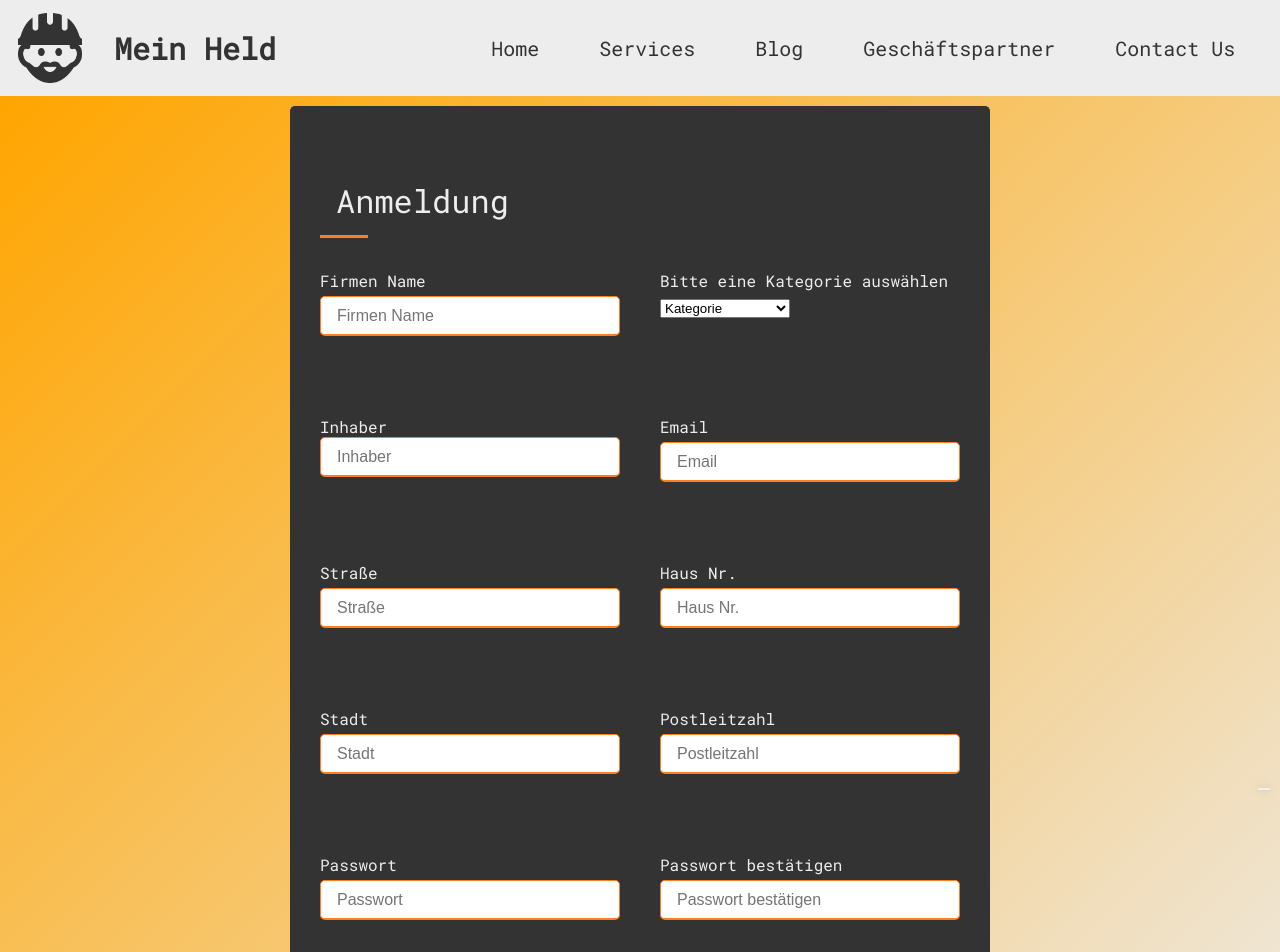
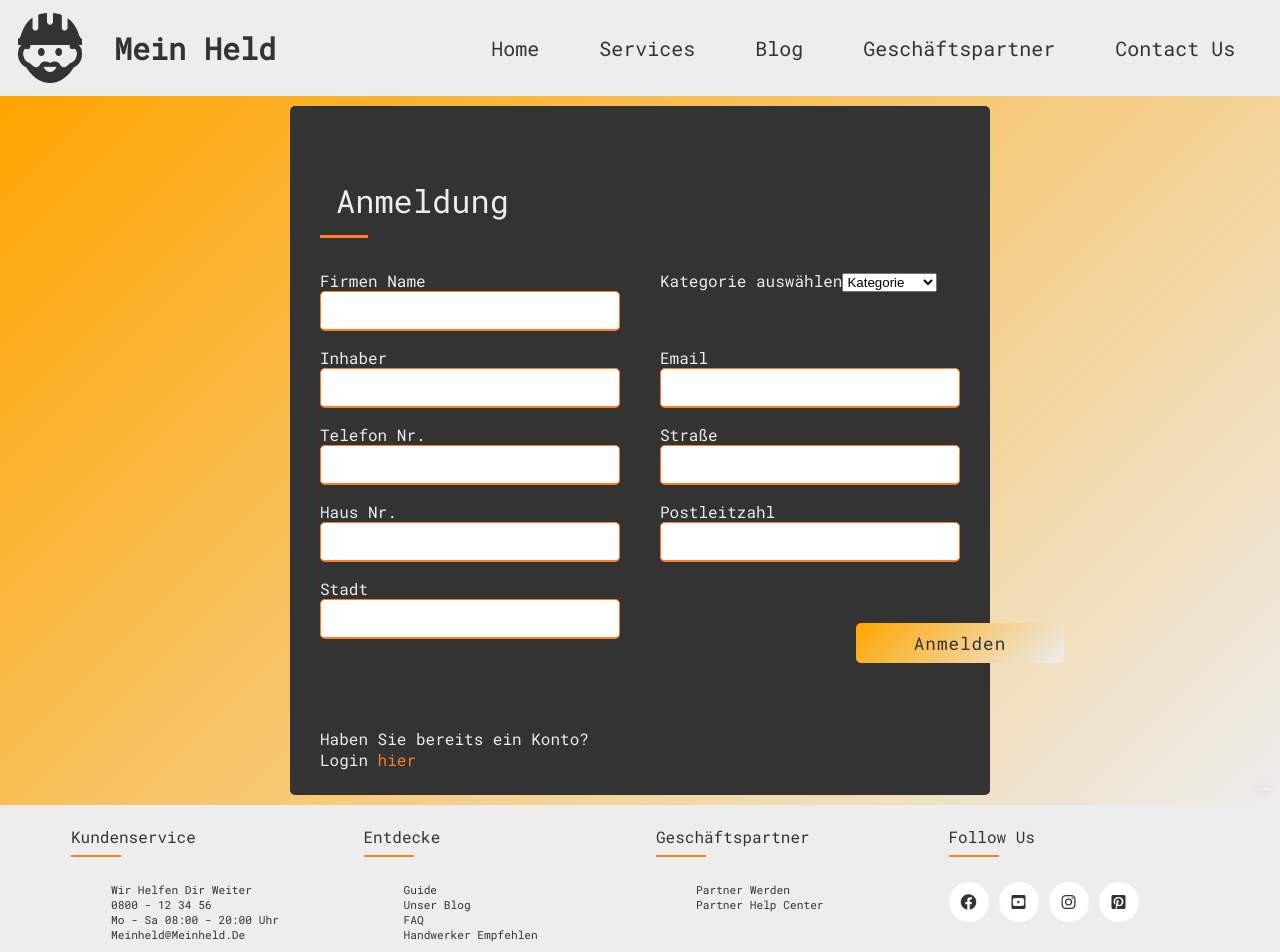
Before and after one commit to Ziedlassoued/mein-held, a React (Vite) app: page /registration in a window 1280 px wide. Shown: the top 952 px of the page. Built offline with nearby package versions, Linux system fonts and the light colour scheme.

Commit message:
:sparkles: Add GET and POST function

```diff
--- a/src/components/SignUp/SignUpForm/SignUpForm.tsx
+++ b/src/components/SignUp/SignUpForm/SignUpForm.tsx
@@ -1,41 +1,34 @@
 import React from 'react';
+import { useForm, SubmitHandler } from 'react-hook-form';
+import { Link } from 'react-router-dom';
+import Footer from '../../Footer/Footer';
+import NavBar from '../../NavBar/NavBar';
 import styles from './SignUpForm.module.css';
-import { useForm } from 'react-hook-form';
-import { yupResolver } from '@hookform/resolvers/yup';
-import * as yup from 'yup';
-import NavBar from '../../NavBar/NavBar';
-import Footer from '../../Footer/Footer';
-import { Link } from 'react-router-dom';
 
-const schema = yup.object().shape({
-  companyName: yup.string().required('bitte Firmen Name eingeben'),
-  category: yup.string().required(),
-  owner: yup
-    .string()
-    .required('bitte Vor- und Nachname der Firmen Inhaber eingeben'),
-  street: yup.string().required('bitte Straße eingeben'),
-  city: yup.string().required('bitte Stadt eingeben'),
-  zip: yup.number().positive().integer().min(5).required('bitte plz eingeben'),
-  email: yup.string().email().required('bitte Email eingeben'),
-  houseNumber: yup
-    .number()
-    .positive()
-    .integer()
-    .required('bitte Haus nr. eingeben'),
-  password: yup.string().min(4).max(15).required(),
-  confirmPassword: yup.string().oneOf([yup.ref('password'), null]),
-});
+interface FormInputProps {
+  companyName: string;
+  owner: string;
+  email: string;
+  street: string;
+  houseNr: number;
+  zip: number;
+  city: string;
+  phonNumber: number;
+  category: string;
+}
 
-function SignUpForm(): JSX.Element {
-  const {
-    register,
-    handleSubmit,
-    formState: { errors },
-  } = useForm({
-    resolver: yupResolver(schema),
-  });
-
-  const submitForm = handleSubmit((data) => console.log(data));
+export default function SignUpForm() {
+  const { register, handleSubmit } = useForm<FormInputProps>();
+  const onSubmit: SubmitHandler<FormInputProps> = (data) => {
+    console.log(data);
+    fetch('/api/users', {
+      method: 'POST',
+      headers: {
+        'Content-Type': 'application/json',
+      },
+      body: JSON.stringify(data),
+    }).then((response) => console.log(response.json()));
+  };
 
   return (
     <div>
@@ -45,18 +38,15 @@ function SignUpForm(): JSX.Element {
           <div>
             <h3 className={styles.title}>Anmeldung</h3>
           </div>
-          <form onSubmit={submitForm}>
+          <form onSubmit={handleSubmit(onSubmit)}>
             <div className={styles.companyDetails}>
               <div className={styles.inputBox}>
-                <span className={styles.details}>Firmen Name</span>
-                <input placeholder="Firmen Name" {...register('companyName')} />
-                <p> {errors.companyName?.message} </p>
+                <label>Firmen Name</label>
+                <input {...register('companyName')} />
               </div>
               <div className={styles.inputBox}>
-                <span className={styles.details}>
-                  Bitte eine Kategorie auswählen
-                </span>
-                <select className={styles.inputBox} {...register('category')}>
+                <label>Kategorie auswählen</label>
+                <select {...register('category')}>
                   <option value="Kategorie">Kategorie</option>
                   <option value="Elektriker">Elektriker</option>
                   <option value="Schreiner">Schreiner</option>
@@ -71,64 +61,37 @@ function SignUpForm(): JSX.Element {
                   <option value="Maurer">Maurer</option>
                   <option value="Bodenleger">Bodenleger</option>
                 </select>
-                <p> {errors.category?.message} </p>
               </div>
               <div className={styles.inputBox}>
-                <span>Inhaber</span>
-                <input placeholder="Inhaber" {...register('owner')} />
-                <p> {errors.owner?.message} </p>
+                <label>Inhaber</label>
+                <input {...register('owner')} />
               </div>
               <div className={styles.inputBox}>
-                <span className={styles.details}>Email</span>
-                <input
-                  type="email"
-                  placeholder="Email"
-                  {...register('email')}
-                />
-                <p> {errors.email?.message} </p>
+                <label>Email</label>
+                <input {...register('email')} />
               </div>
               <div className={styles.inputBox}>
-                <span className={styles.details}>Straße</span>
-                <input placeholder="Straße" {...register('street')} />
-                <p> {errors.street?.message} </p>
+                <label>Telefon Nr.</label>
+                <input {...register('phonNumber')} />
               </div>
               <div className={styles.inputBox}>
-                <span className={styles.details}>Haus Nr.</span>
-                <input placeholder="Haus Nr." {...register('hausNr')} />
-                <p> {errors.houseNumber?.message} </p>
+                <label>Straße</label>
+                <input {...register('street')} />
               </div>
               <div className={styles.inputBox}>
-                <span className={styles.details}>Stadt</span>
-                <input placeholder="Stadt" {...register('city')} />
-                <p> {errors.city?.message} </p>
+                <label>Haus Nr.</label>
+                <input {...register('houseNr')} />
               </div>
               <div className={styles.inputBox}>
-                <span className={styles.details}>Postleitzahl</span>
-                <input placeholder="Postleitzahl" {...register('zip')} />
-                <p> {errors.zip?.message} </p>
+                <label>Postleitzahl</label>
+                <input {...register('zip')} />
               </div>
               <div className={styles.inputBox}>
-                <span className={styles.details}>Passwort</span>
-                <input
-                  type="password"
-                  placeholder="Passwort"
-                  {...register('password')}
-                />
-                <p> {errors.password?.message} </p>
-              </div>
-              <div className={styles.inputBox}>
-                <span className={styles.details}>Passwort bestätigen</span>
-                <input
-                  type="password"
-                  placeholder="Passwort bestätigen"
-                  {...register('confirmPassword')}
-                />
-                <p>
-                  {errors.confirmPassword && 'Passwort muss übereinstimmen!'}{' '}
-                </p>
+                <label>Stadt</label>
+                <input {...register('city')} />
               </div>
               <div className={styles.btn}>
-                <input type="submit" id="submit" value="Anmelden" />
+                <input type="submit" value="Anmelden" />
               </div>
             </div>
             <span className={styles.member}>
@@ -145,5 +108,3 @@ function SignUpForm(): JSX.Element {
     </div>
   );
 }
-
-export default SignUpForm;
--- a/src/pages/Services/ElektrikerList/ElektrikerList.tsx
+++ b/src/pages/Services/ElektrikerList/ElektrikerList.tsx
@@ -1,14 +1,48 @@
-import React from 'react';
+import React, { useEffect, useState } from 'react';
 import Footer from '../../../components/Footer/Footer';
 import NavBar from '../../../components/NavBar/NavBar';
 import styles from './ElektrikerList.module.css';
+type UserProps = {
+  companyName: string;
+  owner: string;
+  email: string;
+  street: string;
+  houseNr: number;
+  zip: number;
+  city: string;
+  phonNumber: number;
+  category: string;
+};
 
 function ElektrikerList(): JSX.Element {
+  const [users, setUsers] = useState<UserProps[] | null>(null);
+  function useGetUsers(): UserProps[] | null {
+    const category = 'Smarthome';
+    useEffect(() => {
+      fetch('/api/users/' + category)
+        .then((response) => response.json())
+        .then(setUsers);
+    }, []);
+
+    return users;
+  }
+  useGetUsers;
   return (
-    <div className={styles.container}>
-      <NavBar />
-      <Footer />
-    </div>
+    <>
+      <div className={styles.container}>
+        <NavBar />
+        {users
+          ? users.map((anObjectMapped) => {
+              return (
+                <p key={`${anObjectMapped.email}`}>
+                  {anObjectMapped.companyName} - {anObjectMapped.email}
+                </p>
+              );
+            })
+          : []}
+        <Footer />
+      </div>
+    </>
   );
 }
 export default ElektrikerList;
--- a/src/pages/Services/SmarthomeList/SmarthomeList.tsx
+++ b/src/pages/Services/SmarthomeList/SmarthomeList.tsx
@@ -7,6 +7,7 @@ function SmarthomeList(): JSX.Element {
   return (
     <div className={styles.container}>
       <NavBar />
+      <table></table>
       <Footer />
     </div>
   );
```
Also changed, not shown: src/lib/router.ts (+35 -2 lines).
